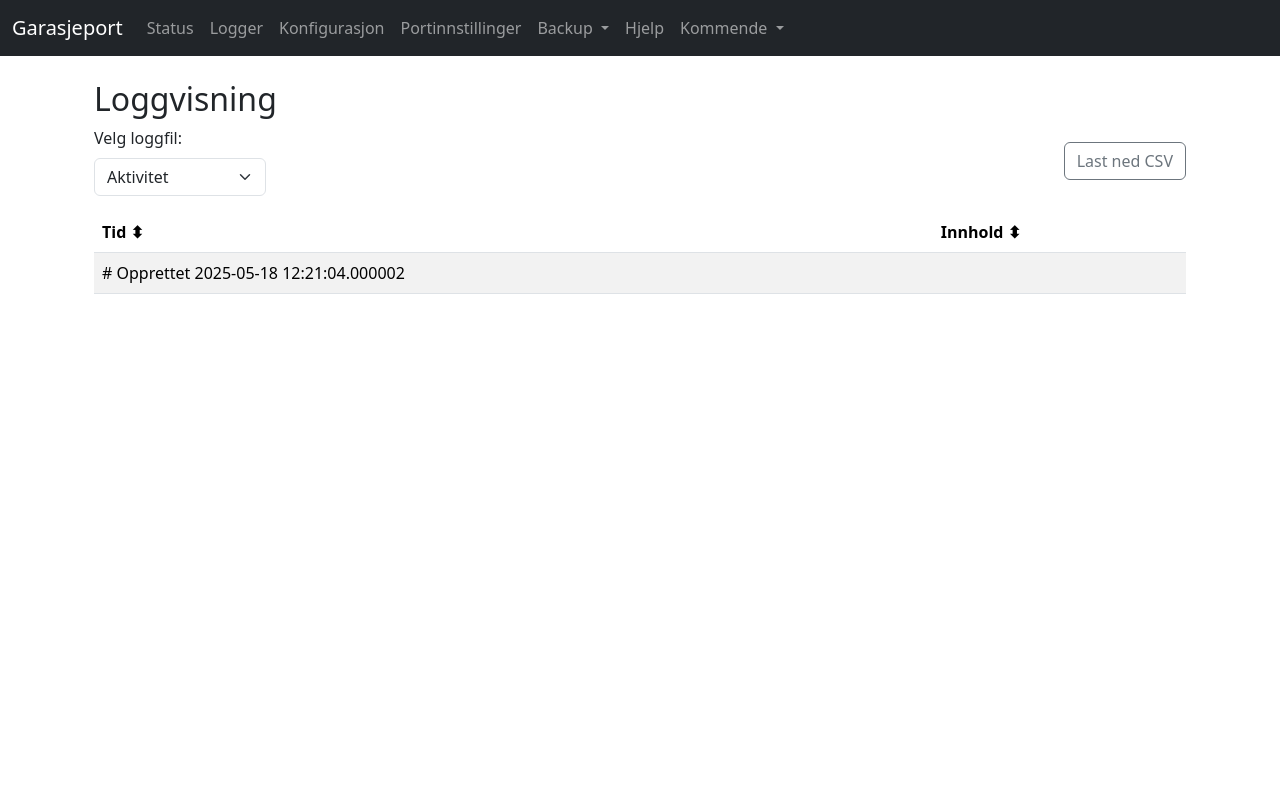
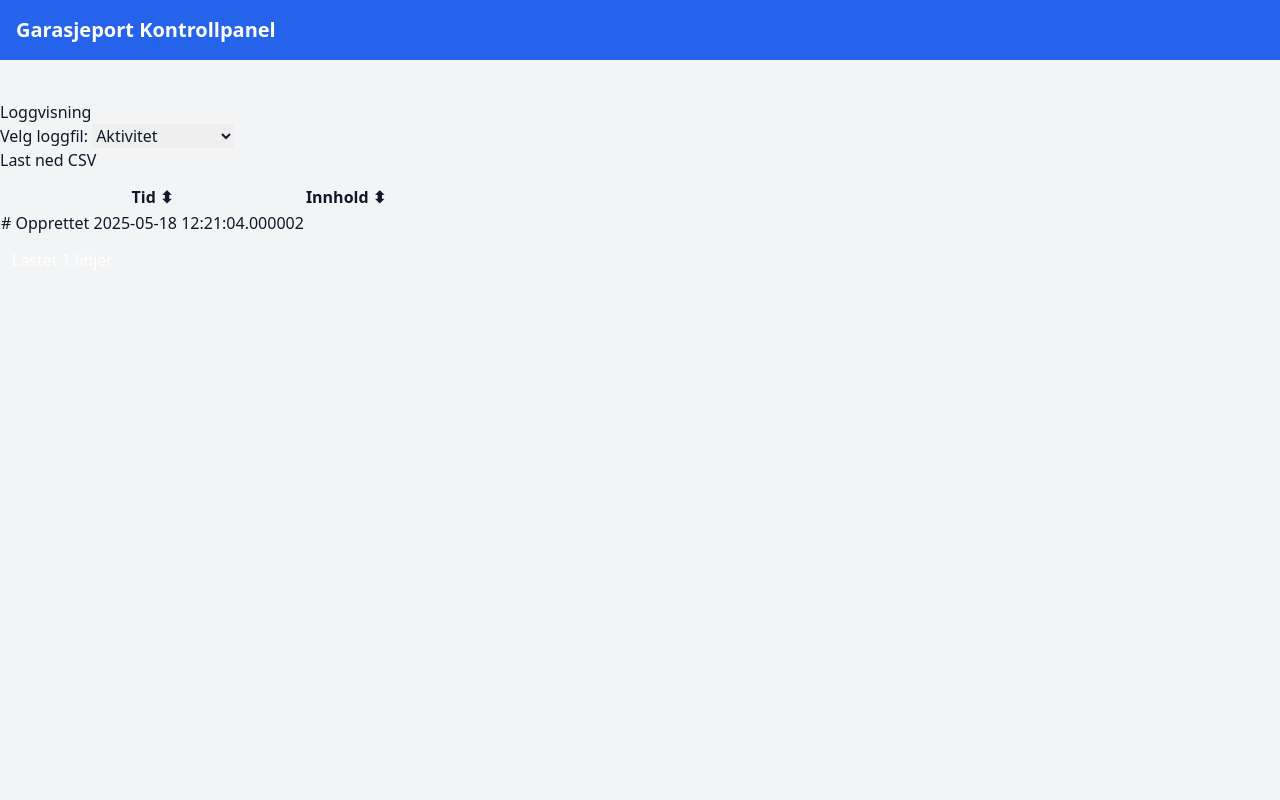
Before and after one commit to Sygaro/Garasjeport, a Flask app: page /log in a window 1280 px wide. Run offline with Flask 3, Linux system fonts and the light colour scheme; some libraries are stand-ins or nearby versions.

Commit message:
new file:   static/main.js 	modified:   templates/base.html 	modified:   templates/index.html

```diff
--- a/templates/base.html
+++ b/templates/base.html
@@ -1,91 +1,22 @@
-<!doctype html>
+<!DOCTYPE html>
 <html lang="no">
-<head>
-  <meta charset="utf-8">
-  <title>Garasjeportkontroll</title>
-  <meta name="viewport" content="width=device-width, initial-scale=1">
-  <link href="https://cdn.jsdelivr.net/npm/bootstrap@5.3.3/dist/css/bootstrap.min.css" rel="stylesheet">
-</head>
-<body>
+  <head>
+    <meta charset="UTF-8" />
+    <meta name="viewport" content="width=device-width, initial-scale=1.0" />
+    <title>Garasjeport</title>
+    <script src="https://cdn.tailwindcss.com"></script>
+  </head>
+  <body class="bg-gray-100 min-h-screen text-gray-900">
+    <header class="bg-blue-600 text-white p-4">
+      <div class="container mx-auto">
+        <h1 class="text-xl font-semibold">Garasjeport Kontrollpanel</h1>
+      </div>
+    </header>
 
-<nav class="navbar navbar-expand-lg navbar-dark bg-dark">
-  <div class="container-fluid">
-    <a class="navbar-brand" href="/">Garasjeport</a>
-    <button class="navbar-toggler" type="button" data-bs-toggle="collapse" data-bs-target="#navbarContent">
-      <span class="navbar-toggler-icon"></span>
-    </button>
+    <main class="container mx-auto py-6">
+      {% block content %}{% endblock %}
+    </main>
 
-    <div class="collapse navbar-collapse" id="navbarContent">
-      <ul class="navbar-nav me-auto mb-2 mb-lg-0">
-
-        <!-- Systemstatus -->
-        <li class="nav-item">
-          <a class="nav-link" href="/stats">Status</a>
-        </li>
-
-        <!-- Logger -->
-        <li class="nav-item">
-          <a class="nav-link" href="/log">Logger</a>
-        </li>
-
-        <!-- Konfigurasjon -->
-        <li class="nav-item">
-          <a class="nav-link" href="/admin/config">Konfigurasjon</a>
-        </li>
-
-        <!-- Porter -->
-        <li class="nav-item">
-          <a class="nav-link" href="/admin/ports">Portinnstillinger</a>
-        </li>
-
-        <!-- Backup og gjenoppretting -->
-        <li class="nav-item dropdown">
-          <a class="nav-link dropdown-toggle" href="#" id="backupDropdown" role="button" data-bs-toggle="dropdown">
-            Backup
-          </a>
-          <ul class="dropdown-menu">
-            <li><a class="dropdown-item" href="/backup">Ta backup</a></li>
-            <li><a class="dropdown-item" href="/backup/view">Se backups</a></li>
-            <li><a class="dropdown-item" href="/restore/confirm">Gjenopprett</a></li>
-          </ul>
-        </li>
-
-        <!-- Hjelp -->
-        <li class="nav-item">
-          <a class="nav-link" href="/help">Hjelp</a>
-        </li>
-
-        <!-- Placeholder for kommende funksjoner -->
-        <li class="nav-item dropdown">
-          <a class="nav-link dropdown-toggle" href="#" id="comingSoon" role="button" data-bs-toggle="dropdown">
-            Kommende
-          </a>
-          <ul class="dropdown-menu">
-            <li><a class="dropdown-item disabled" href="#">API-brukergrensesnitt (kommende)</a></li>
-            <li><a class="dropdown-item disabled" href="#">Automatisk dørkalibrering</a></li>
-            <li><a class="dropdown-item disabled" href="#">Live webkamera-støtte</a></li>
-          </ul>
-        </li>
-
-      </ul>
-    </div>
-  </div>
-</nav>
-
-<div class="container mt-4">
-  {% with messages = get_flashed_messages() %}
-    {% if messages %}
-      <div class="alert alert-info">
-        {{ messages[0] }}
-      </div>
-    {% endif %}
-  {% endwith %}
-
-  {% block content %}
-  {% endblock %}
-</div>
-
-<script src="https://cdn.jsdelivr.net/npm/bootstrap@5.3.3/dist/js/bootstrap.bundle.min.js"></script>
-
-</body>
+    <script src="{{ url_for('static', filename='main.js') }}"></script>
+  </body>
 </html>
```
Also changed, not shown: static/main.js (added, +34 -0 lines), templates/index.html (+18 -39 lines).
